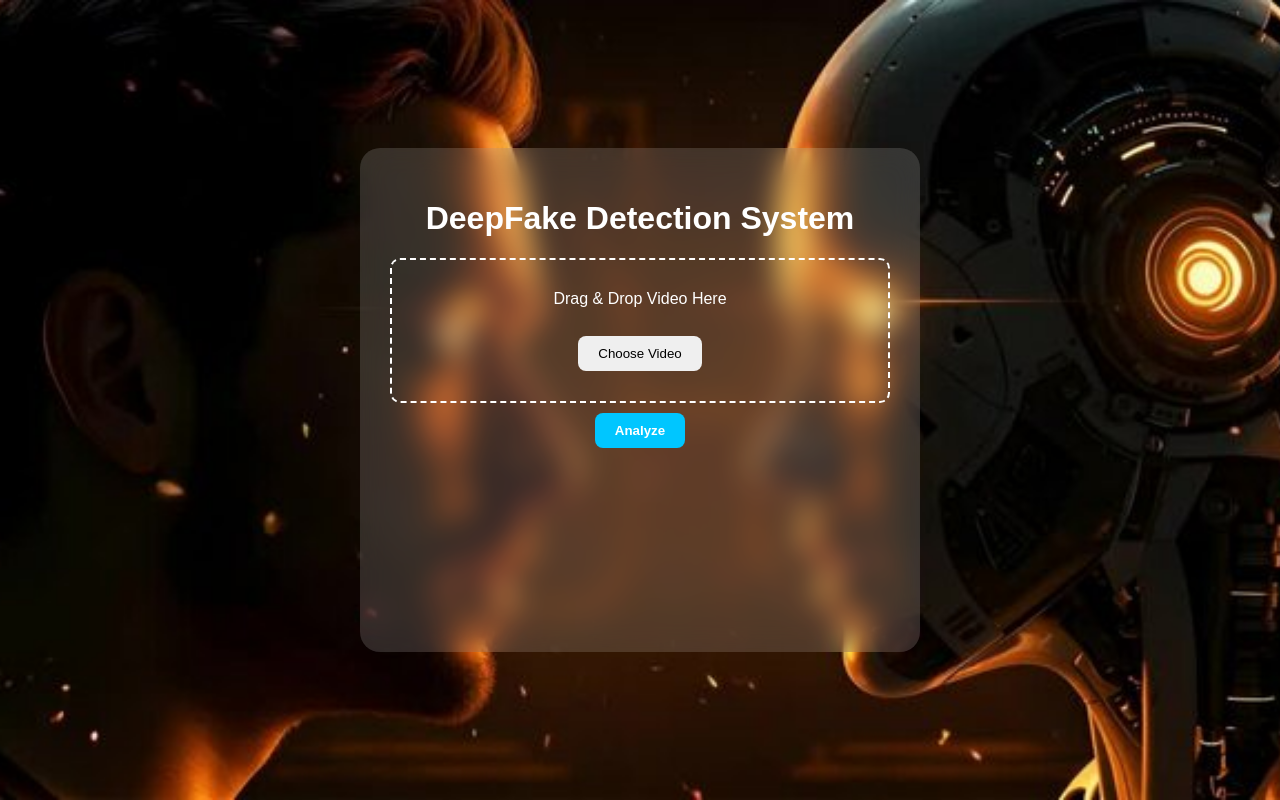
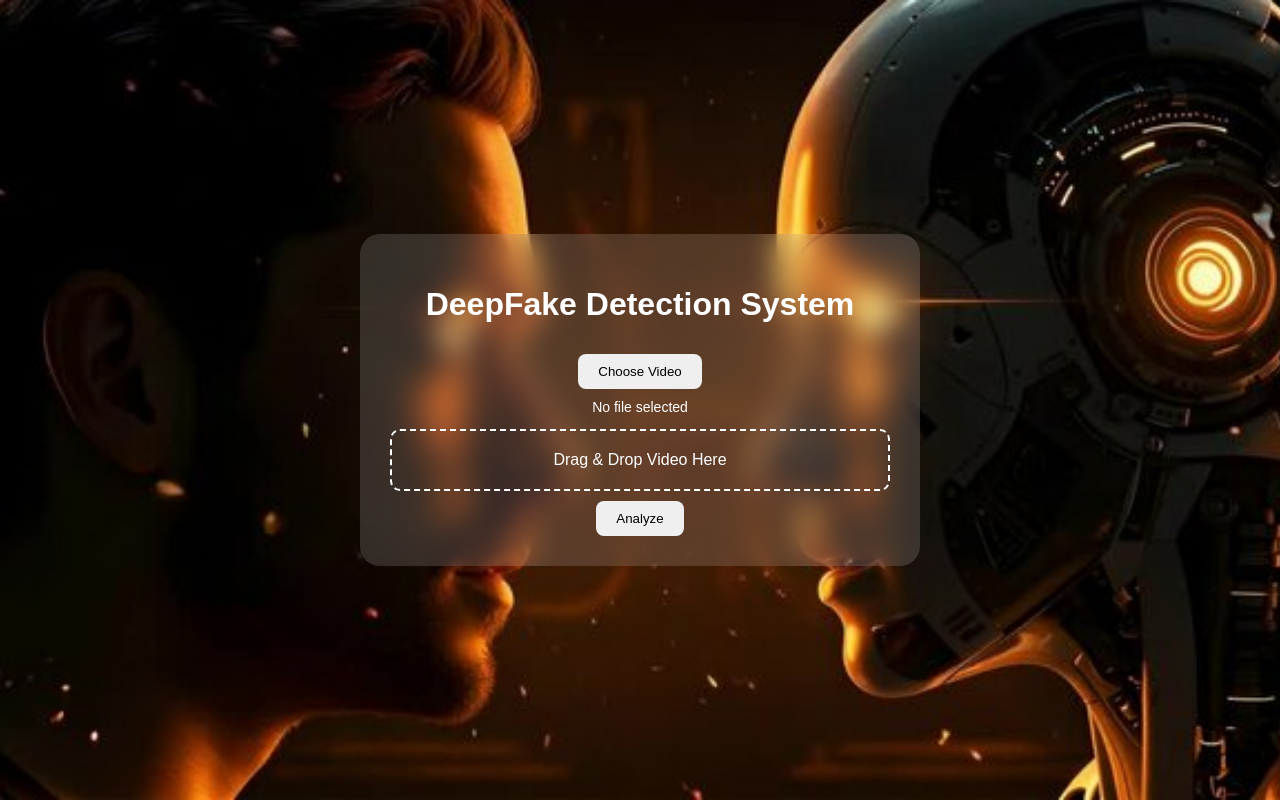
Before and after one commit to Rushi260403/DeepFake_Detection_v2, a Flask app: page / in a window 1280 px wide. Run offline with Flask 3, Linux system fonts and the light colour scheme.

Commit message:
Fixed choose video button, drag and drop button, remove graph and frames, improved UI

```diff
--- a/backend/app.py
+++ b/backend/app.py
@@ -3,7 +3,9 @@ import os
 import cv2
 import random
 
-app = Flask(__name__)
+app = Flask(__name__,
+            template_folder="../ui/templates",
+            static_folder="../ui/static")
 
 UPLOAD_FOLDER = "static/uploads"
 os.makedirs(UPLOAD_FOLDER, exist_ok=True)
--- a/ui/static/script.js
+++ b/ui/static/script.js
@@ -1,55 +1,61 @@
-let chart;
+const input = document.getElementById("videoInput");
+const chooseBtn = document.getElementById("chooseBtn");
+const fileNameText = document.getElementById("fileName");
+const dropArea = document.getElementById("dropArea");
 
-function selectFile() {
-    document.getElementById("videoInput").click();
+let selectedFile = null;
+
+/* Choose button click */
+chooseBtn.addEventListener("click", () => {
+    input.click();
+});
+
+/* File selected from system */
+input.addEventListener("change", () => {
+    if (input.files.length > 0) {
+        selectedFile = input.files[0];
+        fileNameText.innerText = selectedFile.name;
     }
+});
 
-const dropArea = document.getElementById("dropArea");
-const input = document.getElementById("videoInput");
-
+/* Drag & Drop */
 dropArea.addEventListener("dragover", (e) => {
     e.preventDefault();
-    dropArea.classList.add("dragover");
+    dropArea.style.border = "2px solid #00ffcc";
 });
 
 dropArea.addEventListener("dragleave", () => {
-    dropArea.classList.remove("dragover");
+    dropArea.style.border = "2px dashed white";
 });
 
 dropArea.addEventListener("drop", (e) => {
     e.preventDefault();
-    dropArea.classList.remove("dragover");
-    input.files = e.dataTransfer.files;
-    dropArea.innerHTML = e.dataTransfer.files[0].name;
+    dropArea.style.border = "2px dashed white";
+
+    if (e.dataTransfer.files.length > 0) {
+        selectedFile = e.dataTransfer.files[0];
+        fileNameText.innerText = selectedFile.name;
+    }
 });
 
+/* Upload & Analyze */
 async function uploadVideo() {
 
-    const file = input.files[0];
-
-    if (!file) {
-        alert("Please select a video");
+    if (!selectedFile) {
+        alert("Please select a video first");
         return;
     }
 
-    const progressBar = document.getElementById("progressBar");
-    const progressContainer = document.getElementById("progressContainer");
+    const loader = document.getElementById("loader");
     const resultDiv = document.getElementById("result");
 
-    progressContainer.classList.remove("hidden");
-    progressBar.style.width = "0%";
+    loader.classList.remove("hidden");
     resultDiv.innerHTML = "";
 
     const formData = new FormData();
-    formData.append("video", file);
+    formData.append("video", selectedFile);
 
-    // Fake progress animation
-    let width = 0;
-    let interval = setInterval(() => {
-        if (width >= 90) clearInterval(interval);
-        width += 5;
-        progressBar.style.width = width + "%";
-    }, 200);
+    try {
 
         const response = await fetch("/upload", {
             method: "POST",
@@ -58,36 +64,16 @@ async function uploadVideo() {
 
         const data = await response.json();
 
-    clearInterval(interval);
-    progressBar.style.width = "100%";
+        loader.classList.add("hidden");
 
         resultDiv.innerHTML = `
-        <h2 class="${data.result}">${data.result}</h2>
-        <h3>${data.confidence}% Confidence</h3>
-        <p>Real Frames: ${data.real_count}</p>
-        <p>Fake Frames: ${data.fake_count}</p>
+            <h2>${data.result}</h2>
+            <h3>Confidence: ${data.confidence}</h3>
         `;
 
-    createChart(data.real_percent, data.fake_percent);
+    } catch (error) {
+        loader.classList.add("hidden");
+        resultDiv.innerHTML = "Error analyzing video";
+        console.error(error);
     }
-
-function createChart(real, fake) {
-
-    const ctx = document.getElementById("chartCanvas");
-
-    if (chart) chart.destroy();
-
-    chart = new Chart(ctx, {
-        type: "doughnut",
-        data: {
-            labels: ["Real", "Fake"],
-            datasets: [{
-                data: [real, fake],
-                backgroundColor: ["green", "red"]
-            }]
-        },
-        options: {
-            responsive: true
 }
-    });
-}
--- a/ui/static/style.css
+++ b/ui/static/style.css
@@ -163,3 +163,20 @@ button {
 canvas {
     margin-top: 20px;
 }
+
+.dropArea {
+    border: 2px dashed white;
+    padding: 20px;
+    margin-top: 10px;
+    cursor: pointer;
+}
+
+#fileName {
+    margin-top: 10px;
+    font-size: 14px;
+}
+
+.resultBox h2 {
+    margin-top: 15px;
+    font-size: 22px;
+}
--- a/ui/templates/index.html
+++ b/ui/templates/index.html
@@ -1,9 +1,8 @@
 <!DOCTYPE html>
 <html>
 <head>
-    <title>DeepFake Detection System</title>
+    <title>DeepFake Detection</title>
     <link rel="stylesheet" href="/static/style.css">
-    <script src="https://cdn.jsdelivr.net/npm/chart.js"></script>
 </head>
 <body>
 
@@ -11,30 +10,31 @@
 
     <h1>DeepFake Detection System</h1>
 
-    <!-- Hidden File Input -->
-    <input type="file" id="videoInput" hidden>
+    <!-- Hidden file input -->
+    <input type="file" id="videoInput" accept="video/*" hidden>
+
+    <!-- Choose Button -->
+    <button id="chooseBtn">Choose Video</button>
+
+    <!-- File Name Display -->
+    <p id="fileName">No file selected</p>
 
     <!-- Drag & Drop Area -->
     <div id="dropArea" class="dropArea">
         Drag & Drop Video Here
-        <br><br>
-        <button onclick="selectFile()">Choose Video</button>
     </div>
 
-    <button class="analyzeBtn" onclick="uploadVideo()">Analyze</button>
+    <!-- Analyze Button -->
+    <button onclick="uploadVideo()">Analyze</button>
 
-    <!-- Progress Bar -->
-    <div id="progressContainer" class="progressContainer hidden">
-        <div id="progressBar" class="progressBar"></div>
-    </div>
+    <!-- Loader -->
+    <div id="loader" class="spinner hidden"></div>
 
-    <div id="result"></div>
-
-    <canvas id="chartCanvas"></canvas>
+    <!-- Result -->
+    <div id="result" class="resultBox"></div>
 
 </div>
 
 <script src="/static/script.js"></script>
-
 </body>
 </html>
```
Lines whose indentation alone changed are shown as unchanged.
